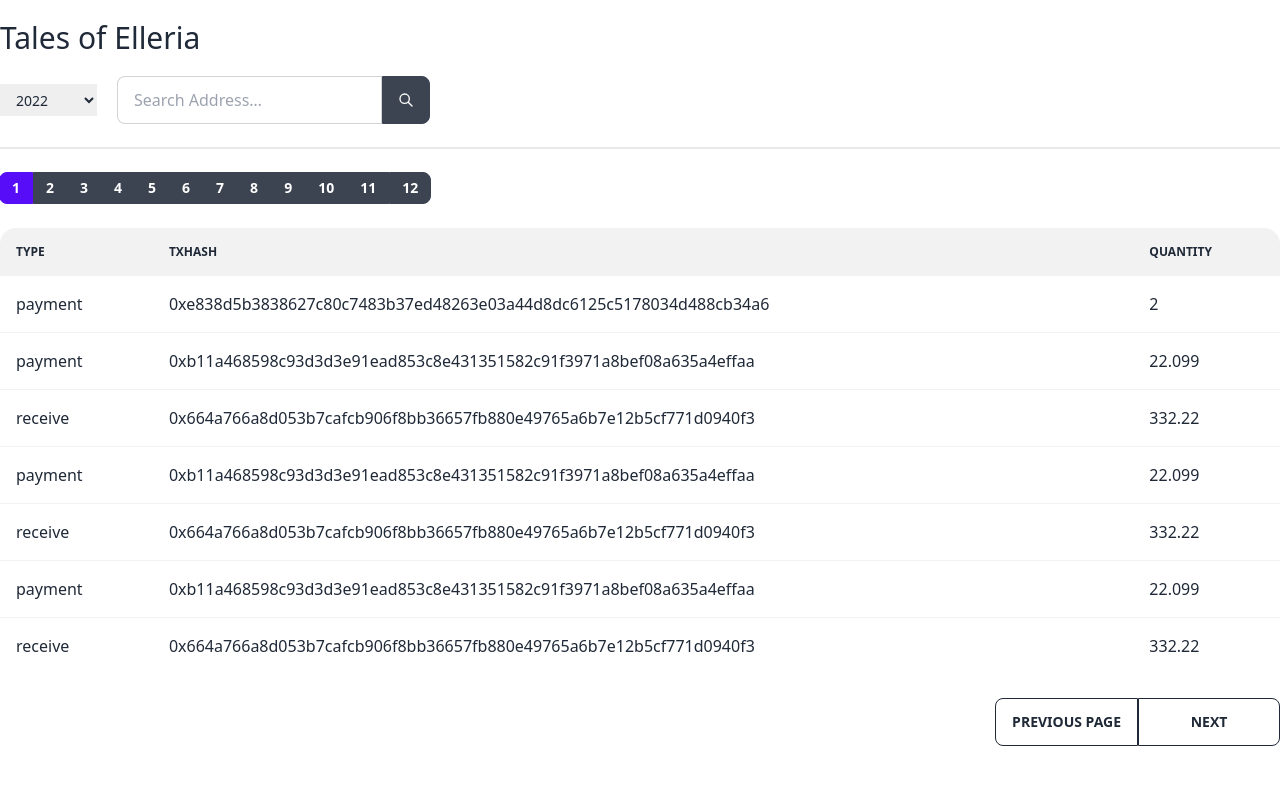
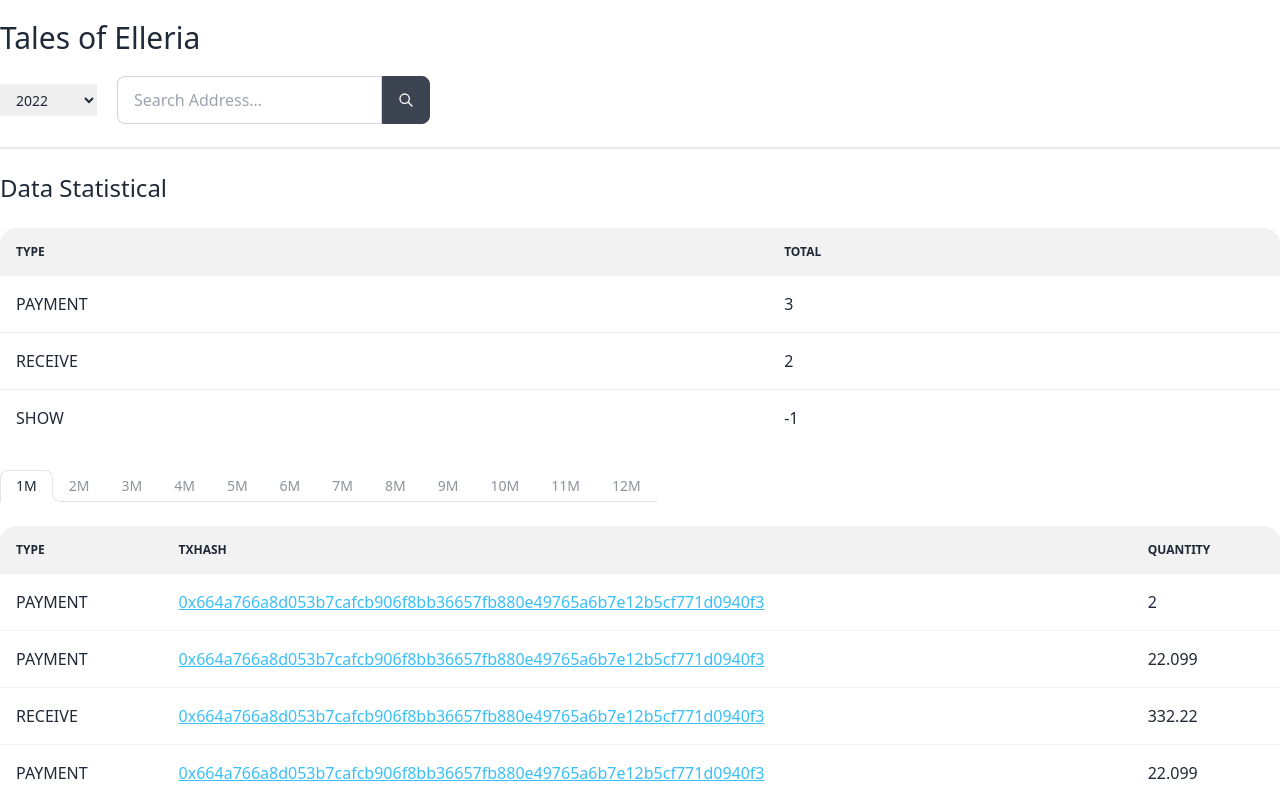
Before and after one commit to Antalpha-Labs/ledger, a Next.js app: page / in a window 1280 px wide. Shown: the top 800 px of the page. Built offline with nearby package versions, Linux system fonts and the light colour scheme.

Commit message:
chore: 最终定稿 UI 大致的框架

```diff
--- a/pages/index.tsx
+++ b/pages/index.tsx
@@ -38,20 +38,49 @@
       </div>
       <div className="divider"></div>
       <div>
+        <div className="mb-6 text-2xl">
+          Data Statistical
+        </div>
         <div className="mb-6">
-          <div className="btn-group">
-            <button className="btn btn-sm btn-active">1</button>
-            <button className="btn btn-sm">2</button>
-            <button className="btn btn-sm">3</button>
-            <button className="btn btn-sm">4</button>
-            <button className="btn btn-sm">5</button>
-            <button className="btn btn-sm">6</button>
-            <button className="btn btn-sm">7</button>
-            <button className="btn btn-sm">8</button>
-            <button className="btn btn-sm">9</button>
-            <button className="btn btn-sm">10</button>
-            <button className="btn btn-sm">11</button>
-            <button className="btn btn-sm">12</button>
+          <div className="overflow-x-auto">
+            <table className="table w-full">
+              <thead>
+                <tr>
+                  <th>type</th>
+                  <th>total</th>
+                </tr>
+              </thead>
+              <tbody>
+                <tr>
+                  <td>PAYMENT</td>
+                  <td>3</td>
+                </tr>
+                <tr>
+                  <td>RECEIVE</td>
+                  <td>2</td>
+                </tr>
+                <tr>
+                  <td>SHOW</td>
+                  <td>-1</td>
+                </tr>
+              </tbody>
+            </table>
+          </div>
+        </div>
+        <div className="mb-6">
+          <div className="tabs">
+            <a className="tab tab-lifted tab-active">1M</a>
+            <a className="tab tab-lifted">2M</a>
+            <a className="tab tab-lifted">3M</a>
+            <a className="tab tab-lifted">4M</a>
+            <a className="tab tab-lifted">5M</a>
+            <a className="tab tab-lifted">6M</a>
+            <a className="tab tab-lifted">7M</a>
+            <a className="tab tab-lifted">8M</a>
+            <a className="tab tab-lifted">9M</a>
+            <a className="tab tab-lifted">10M</a>
+            <a className="tab tab-lifted">11M</a>
+            <a className="tab tab-lifted">12M</a>
           </div>
         </div>
         <div className="mb-6">
@@ -66,45 +95,94 @@
               </thead>
               <tbody>
                 <tr>
-                  <td>payment</td>
-                  <td>0xe838d5b3838627c80c7483b37ed48263e03a44d8dc6125c5178034d488cb34a6</td>
+                  <td>PAYMENT</td>
+                  <td>
+                    <a
+                      target="_blank"
+                      className="link link-info"
+                      href="https://arbiscan.io/tx/0x664a766a8d053b7cafcb906f8bb36657fb880e49765a6b7e12b5cf771d0940f3"
+                      rel="noreferrer"
+                    >
+                      0x664a766a8d053b7cafcb906f8bb36657fb880e49765a6b7e12b5cf771d0940f3
+                    </a>
+                  </td>
                   <td>2</td>
                 </tr>
                 <tr>
-                  <td>payment</td>
-                  <td>0xb11a468598c93d3d3e91ead853c8e431351582c91f3971a8bef08a635a4effaa</td>
+                  <td>PAYMENT</td>
+                  <td>
+                    <a
+                      target="_blank"
+                      className="link link-info"
+                      href="https://arbiscan.io/tx/0x664a766a8d053b7cafcb906f8bb36657fb880e49765a6b7e12b5cf771d0940f3"
+                      rel="noreferrer"
+                    >
+                      0x664a766a8d053b7cafcb906f8bb36657fb880e49765a6b7e12b5cf771d0940f3
+                    </a>
+                  </td>
                   <td>22.099</td>
                 </tr>
                 <tr>
-                  <td>receive</td>
-                  <td>0x664a766a8d053b7cafcb906f8bb36657fb880e49765a6b7e12b5cf771d0940f3</td>
+                  <td>RECEIVE</td>
+                  <td>
+                    <a
+                      target="_blank"
+                      className="link link-info"
+                      href="https://arbiscan.io/tx/0x664a766a8d053b7cafcb906f8bb36657fb880e49765a6b7e12b5cf771d0940f3"
+                      rel="noreferrer"
+                    >
+                      0x664a766a8d053b7cafcb906f8bb36657fb880e49765a6b7e12b5cf771d0940f3
+                    </a>
+                  </td>
                   <td>332.22</td>
                 </tr>
                 <tr>
-                  <td>payment</td>
-                  <td>0xb11a468598c93d3d3e91ead853c8e431351582c91f3971a8bef08a635a4effaa</td>
+                  <td>PAYMENT</td>
+                  <td>
+                    <a
+                      target="_blank"
+                      className="link link-info"
+                      href="https://arbiscan.io/tx/0x664a766a8d053b7cafcb906f8bb36657fb880e49765a6b7e12b5cf771d0940f3"
+                      rel="noreferrer"
+                    >
+                      0x664a766a8d053b7cafcb906f8bb36657fb880e49765a6b7e12b5cf771d0940f3
+                    </a>
+                  </td>
                   <td>22.099</td>
                 </tr>
                 <tr>
-                  <td>receive</td>
-                  <td>0x664a766a8d053b7cafcb906f8bb36657fb880e49765a6b7e12b5cf771d0940f3</td>
+                  <td>RECEIVE</td>
+                  <td>
+                    <a
+                      target="_blank"
+                      className="link link-info"
+                      href="https://arbiscan.io/tx/0x664a766a8d053b7cafcb906f8bb36657fb880e49765a6b7e12b5cf771d0940f3"
+                      rel="noreferrer"
+                    >
+                      0x664a766a8d053b7cafcb906f8bb36657fb880e49765a6b7e12b5cf771d0940f3
+                    </a>
+                  </td>
                   <td>332.22</td>
                 </tr>
                 <tr>
-                  <td>payment</td>
-                  <td>0xb11a468598c93d3d3e91ead853c8e431351582c91f3971a8bef08a635a4effaa</td>
+                  <td>PAYMENT</td>
+                  <td>
+                    <a
+                      target="_blank"
+                      className="link link-info"
+                      href="https://arbiscan.io/tx/0x664a766a8d053b7cafcb906f8bb36657fb880e49765a6b7e12b5cf771d0940f3"
+                      rel="noreferrer"
+                    >
+                      0x664a766a8d053b7cafcb906f8bb36657fb880e49765a6b7e12b5cf771d0940f3
+                    </a>
+                  </td>
                   <td>22.099</td>
-                </tr>
-                <tr>
-                  <td>receive</td>
-                  <td>0x664a766a8d053b7cafcb906f8bb36657fb880e49765a6b7e12b5cf771d0940f3</td>
-                  <td>332.22</td>
                 </tr>
               </tbody>
             </table>
           </div>
         </div>
-        <div className="flex flex-row justify-end">
+        <div className="flex flex-row justify-end mb-6">
           <div className="btn-group grid grid-cols-2">
             <button className="btn btn-outline">Previous page</button>
             <button className="btn btn-outline">Next</button>
```
